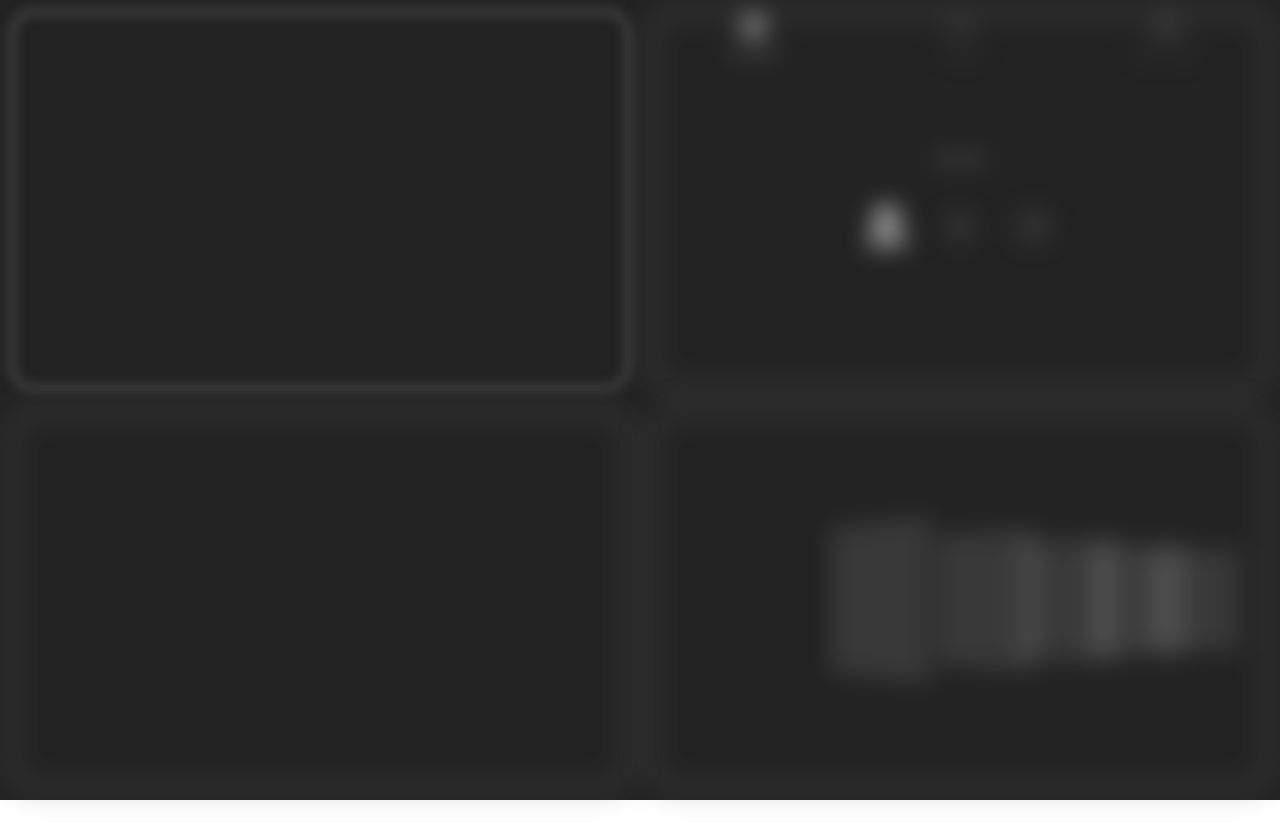
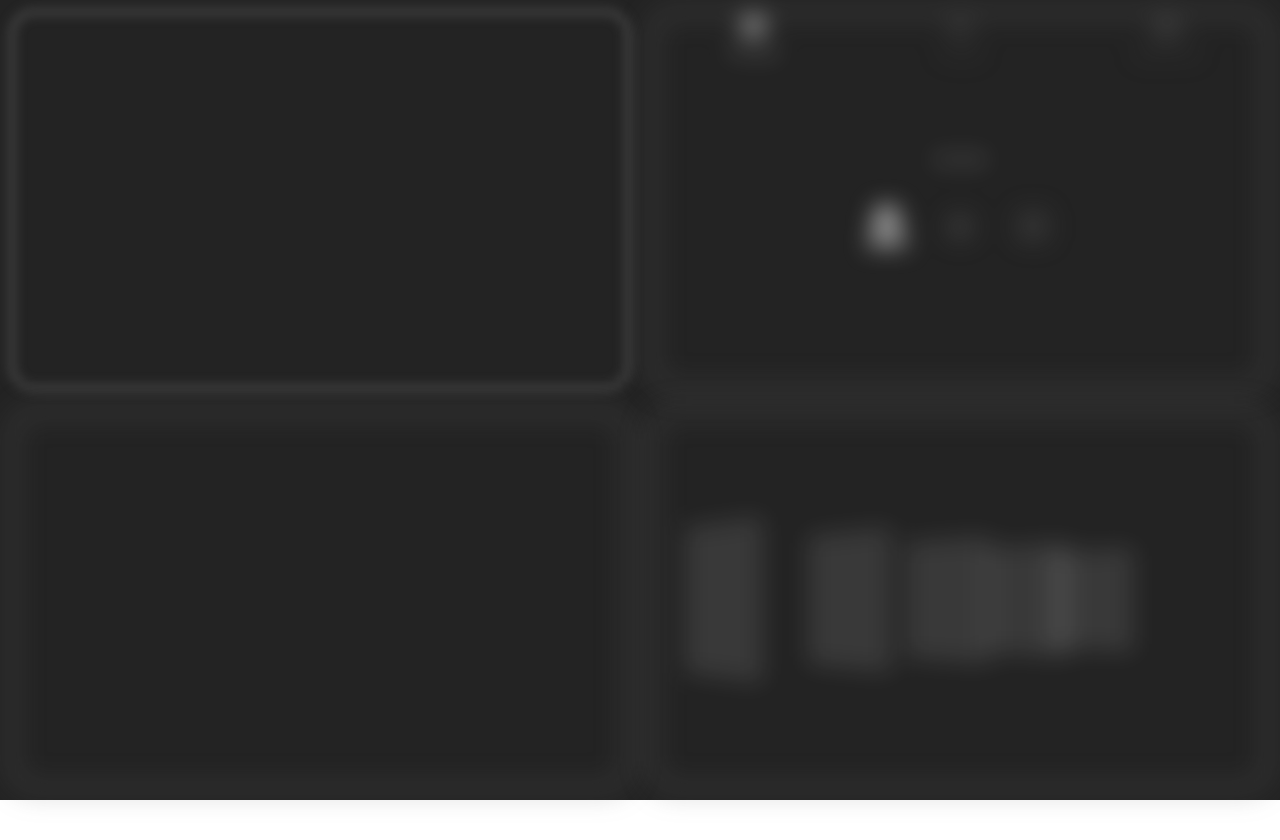
Before and after one commit to JielingYang/HomePageProject, a React app in the folder react-client/: page / in a window 1280 px wide. Shown: the top 840 px of the page. Built offline with nearby package versions, Linux system fonts and the light colour scheme; the HTML template or start-up script is replaced by a standard one.

Commit message:
added engine part component

```diff
--- a/react-client/src/components/basePanelSubComponents/BottomRightPanel.js
+++ b/react-client/src/components/basePanelSubComponents/BottomRightPanel.js
@@ -6,17 +6,16 @@ import {LEVEL2_CONSOLE_FONT, LEVEL2_CONSOLE_PREFIX} from "../../utilities/CONSTA
 import StyleObject from "../../classes/StyleObject";
 import {BLUR_LEVEL} from "../../utilities/CONSTANTS_NUMBER";
 import {TRANSITION_TIME_NORMAL} from "../../utilities/CONSTANTS_TIME";
-import {bottomRightPanelAction_requestToSetMouseHoverOnEnginePart, bottomRightPanelAction_setBottomRightPanelFocusOn} from "../../actionCreators/bottomRightPanelActions";
+import {bottomRightPanelAction_setBottomRightPanelFocusOn} from "../../actionCreators/bottomRightPanelActions";
 import type {bottomRightPanelStateType} from "../../reducers/bottomRightPanelReducer";
 import SubPanelBorder from "./SubPanelBorder";
-import {WHITE_TRANSPARENT_10} from "../../utilities/CONSTANTS_COLOR";
 import EnginePartStateModel from "../../classes/StateModelClasses/EnginePartStateModel";
 import {COMMON_TYPE} from "../../utilities/CONSTANTS_STRING";
+import EnginePart from "./EnginePart";
 
 type BottomRightPanelPropsType = {
     bottomRightPanelState: bottomRightPanelStateType,
     bottomRightPanelAction_setBottomRightPanelFocusOn: Function,
-    bottomRightPanelAction_requestToSetMouseHoverOnEnginePart: Function,
 }
 
 const BottomRightPanel = (props: BottomRightPanelPropsType) =>
@@ -29,15 +28,7 @@ const BottomRightPanel = (props: BottomRightPanelPropsType) =>
                  ? BLUR_LEVEL.NONE
                  : BLUR_LEVEL.MEDIUM);
 
-    let enginePartSize: number = props.bottomRightPanelState.enginePartSize;
-    let engineContainerDivStyleObject: StyleObject = new StyleObject()
-        .setBasics("100%", "100%", enginePartSize, 0)
-        .setPointerEvents("none")
-        .addRotationY(45)
-        .setTransformStyle("preserve-3d");
-
     let enginePartModels: Array<EnginePartStateModel> = props.bottomRightPanelState.enginePartStateModels;
-    let enginePartTopPosition: number = "calc(50% - " + enginePartSize / 2 + "px)";
     let mouseHoverOnAny: boolean = enginePartModels.some((m: EnginePartStateModel) => m.getMouseHover());
 
     console.log(LEVEL2_CONSOLE_PREFIX + bottomRightPanelShapeModel.getStringId(), LEVEL2_CONSOLE_FONT);
@@ -46,36 +37,11 @@ const BottomRightPanel = (props: BottomRightPanelPropsType) =>
              onMouseEnter={() => props.bottomRightPanelAction_setBottomRightPanelFocusOn(true)}
              onMouseLeave={() => props.bottomRightPanelAction_setBottomRightPanelFocusOn(false)}>
             <SubPanelBorder subPanelState={props.bottomRightPanelState} borderBlurLevel={BLUR_LEVEL.LIGHT}/>
-            <div style={engineContainerDivStyleObject.getStyle()}>
-                {enginePartModels.map((model: EnginePartStateModel, index: number) =>
-                {
-                    let mouseHoverOnThis: boolean = model.getMouseHover();
-                    let enginePartBlurLevel: BLUR_LEVEL = mouseHoverOnAny && !mouseHoverOnThis
-                                                          ? BLUR_LEVEL.LIGHT
-                                                          : BLUR_LEVEL.NONE;
-                    let enginePartOpacity: BLUR_LEVEL = mouseHoverOnAny && !mouseHoverOnThis
-                                                        ? 0.8
-                                                        : 1;
-
-                    let enginePartWrapperStyle = new StyleObject(COMMON_TYPE.DEFAULT)
-                        .setBasics(enginePartSize, enginePartSize, model.getZPosition(), enginePartTopPosition)
-                        .setPointerEvents("auto")
-                        .setBlur(enginePartBlurLevel)
-                        .setOpacity(enginePartOpacity)
-                        .addRotationY(90)
-                        .addTransition("filter", TRANSITION_TIME_NORMAL)
-                        .addTransition("opacity", TRANSITION_TIME_NORMAL);
-                    let enginePartStyleObject = new StyleObject(COMMON_TYPE.DEFAULT)
-                        .setBasics("100%", "100%", 0, 0)
-                        .setBackgroundColor(WHITE_TRANSPARENT_10);
-
-                    return <div key={index} style={enginePartWrapperStyle.getStyle()}
-                                onMouseEnter={() => props.bottomRightPanelAction_requestToSetMouseHoverOnEnginePart(index, true)}
-                                onMouseLeave={() => props.bottomRightPanelAction_requestToSetMouseHoverOnEnginePart(index, false)}>
-                        <div id={model.getStringId()} style={enginePartStyleObject.getStyle()}/>
-                    </div>;
-                })}
-            </div>
+            {enginePartModels.map((model: EnginePartStateModel, index: number) =>
+            {
+                return <EnginePart key={index} stateModel={model} engineIndex={index} rotation={props.bottomRightPanelState.engineRotation}
+                                   mouseHoverOnAnyEnginePart={mouseHoverOnAny}/>
+            })}
         </div>);
 };
 
@@ -90,7 +56,6 @@ const matchDispatchToProps = (dispatch) =>
 {
     return bindActionCreators({
         bottomRightPanelAction_setBottomRightPanelFocusOn: bottomRightPanelAction_setBottomRightPanelFocusOn,
-        bottomRightPanelAction_requestToSetMouseHoverOnEnginePart: bottomRightPanelAction_requestToSetMouseHoverOnEnginePart,
     }, dispatch);
 };
 
--- /dev/null
+++ b/react-client/src/components/basePanelSubComponents/EnginePart.js
@@ -0,0 +1,74 @@
+import React from "react";
+import {bindActionCreators} from "redux";
+import {connect} from "react-redux";
+import StyleObject from "../../classes/StyleObject";
+import type {bottomRightPanelStateType} from "../../reducers/bottomRightPanelReducer";
+import {TRANSITION_TIME_NORMAL} from "../../utilities/CONSTANTS_TIME";
+import {COMMON_TYPE} from "../../utilities/CONSTANTS_STRING";
+import {bottomRightPanelAction_requestToSetMouseHoverOnEnginePart} from "../../actionCreators/bottomRightPanelActions";
+import EnginePartStateModel from "../../classes/StateModelClasses/EnginePartStateModel";
+import {BLUR_LEVEL} from "../../utilities/CONSTANTS_NUMBER";
+import {WHITE_TRANSPARENT_10} from "../../utilities/CONSTANTS_COLOR";
+
+type EnginePartPropsType = {
+    bottomRightPanelState: bottomRightPanelStateType,
+    stateModel: EnginePartStateModel,
+    engineIndex: number,
+    rotation: number,
+    mouseHoverOnAnyEnginePart: boolean,
+
+    bottomRightPanelAction_requestToSetMouseHoverOnEnginePart: Function,
+}
+
+const EnginePart = (props: EnginePartPropsType) =>
+{
+    let stateModel: EnginePartStateModel = props.stateModel;
+    let enginePartSize = props.bottomRightPanelState.enginePartSize;
+    let enginePartTopPosition: number = "calc(50% - " + enginePartSize / 2 + "px)";
+    let mouseHoverOnThisEnginePart: boolean = stateModel.getMouseHover();
+    let enginePartBlurLevel: BLUR_LEVEL = props.mouseHoverOnAnyEnginePart && !mouseHoverOnThisEnginePart
+                                          ? BLUR_LEVEL.LIGHT
+                                          : BLUR_LEVEL.NONE;
+    let enginePartOpacity: BLUR_LEVEL = props.mouseHoverOnAnyEnginePart && !mouseHoverOnThisEnginePart
+                                        ? 0.8
+                                        : 1;
+
+    let enginePartContainerDivStyleObject: StyleObject = new StyleObject(COMMON_TYPE.DEFAULT)
+        .setBasics("100%", "100%", 0, 0)
+        // .setBackgroundColor("rgba(255,255,255,0.02)")
+        .setPointerEvents("none")
+        .addRotationY(props.rotation)
+        .setTransformStyle("preserve-3d");
+
+    let enginePartCoreDivStyleObject: StyleObject = new StyleObject(COMMON_TYPE.DEFAULT)
+        .setBasics(enginePartSize, enginePartSize, stateModel.getZPosition(), enginePartTopPosition)
+        .setBackgroundColor(WHITE_TRANSPARENT_10)
+        .setPointerEvents("auto")
+        .setBlur(enginePartBlurLevel)
+        .setOpacity(enginePartOpacity)
+        .addRotationY(90)
+        .addTransition("filter", TRANSITION_TIME_NORMAL)
+        .addTransition("opacity", TRANSITION_TIME_NORMAL);
+
+    return <div style={enginePartContainerDivStyleObject.getStyle()}>
+        <div style={enginePartCoreDivStyleObject.getStyle()}
+             onMouseEnter={() => props.bottomRightPanelAction_requestToSetMouseHoverOnEnginePart(props.engineIndex, true)}
+             onMouseLeave={() => props.bottomRightPanelAction_requestToSetMouseHoverOnEnginePart(props.engineIndex, false)}/>
+    </div>;
+};
+
+const mapStateToProps = (store) =>
+{
+    return {
+        bottomRightPanelState: store.bottomRightPanelState,
+    };
+};
+
+const matchDispatchToProps = (dispatch) =>
+{
+    return bindActionCreators({
+        bottomRightPanelAction_requestToSetMouseHoverOnEnginePart: bottomRightPanelAction_requestToSetMouseHoverOnEnginePart,
+    }, dispatch);
+};
+
+export default connect(mapStateToProps, matchDispatchToProps)(EnginePart);
```
